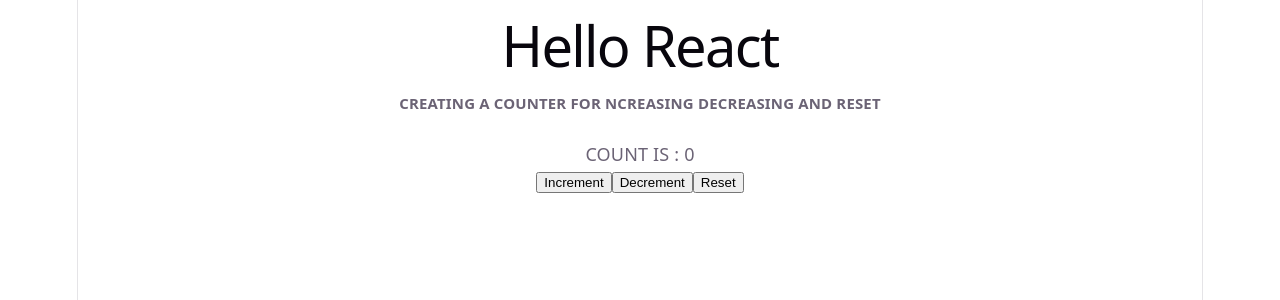
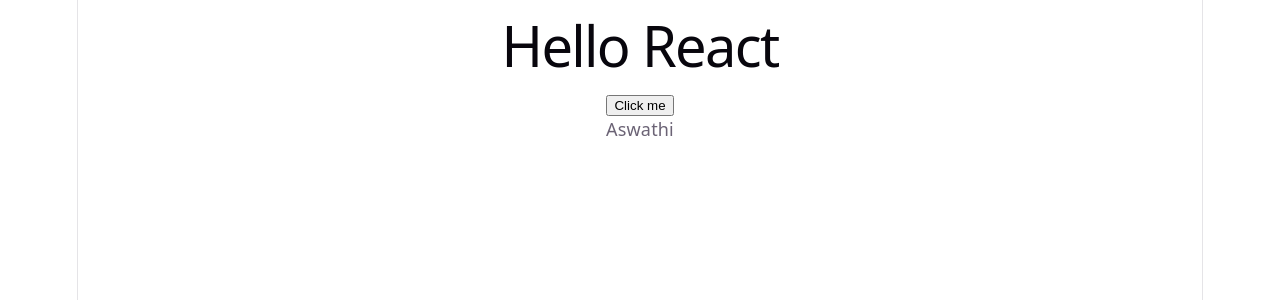
Before and after one commit to Aswathi-Manikandan/REACT-MASTERY, a React (Vite) app in the folder react-practice/: page / in a window 1280 px wide. Shown: the top 300 px of the page. Built offline with nearby package versions, Linux system fonts and the light colour scheme.

Commit message:
change string

```diff
--- a/react-practice/src/App.jsx
+++ b/react-practice/src/App.jsx
@@ -1,6 +1,7 @@
 import React from 'react'
 import Parent8 from './components/PROPS8/Parent8'
 import Counter from './components/USESTATE/Counter'
+import StringChange from './components/USESTATE/StringChange'
 
 
 
@@ -8,7 +9,7 @@
   return (
     <div>
       <h1>Hello React</h1>
-  <Counter/>
+  <StringChange/>
     </div>
   )
 }
--- /dev/null
+++ b/react-practice/src/components/USESTATE/StringChange.jsx
@@ -0,0 +1,17 @@
+import React, { useState } from 'react'
+
+const StringChange = () => {
+    const[student,setStudent] = useState("Aswathi")
+
+    const change = ()=>{
+        setStudent("React Developer")
+    }
+  return (
+    <div>
+        <button onClick={change}>Click me</button>
+        <p>{student}</p>
+    </div>
+  )
+}
+
+export default StringChange
```
